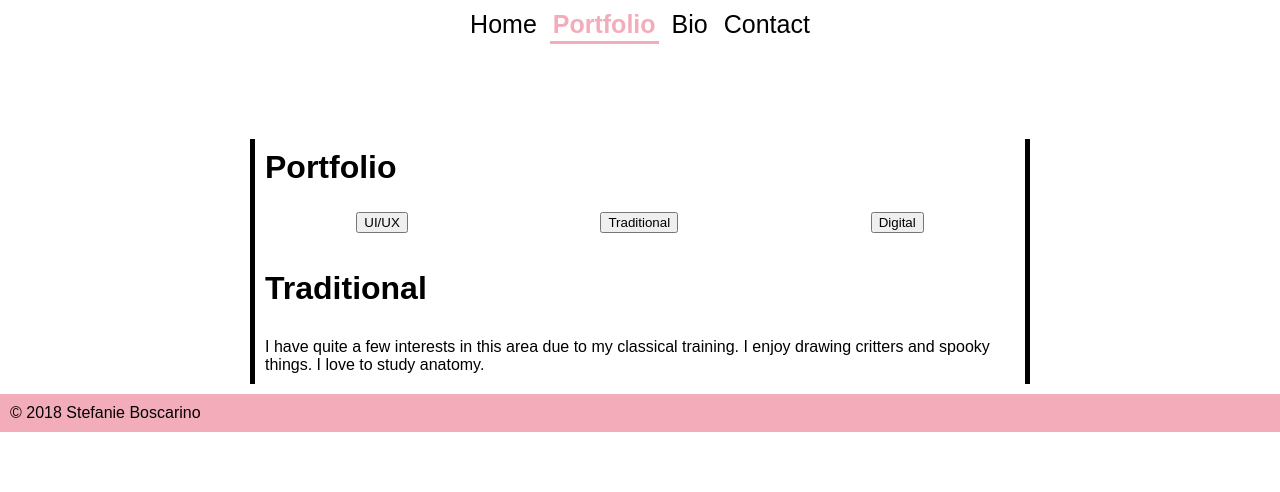
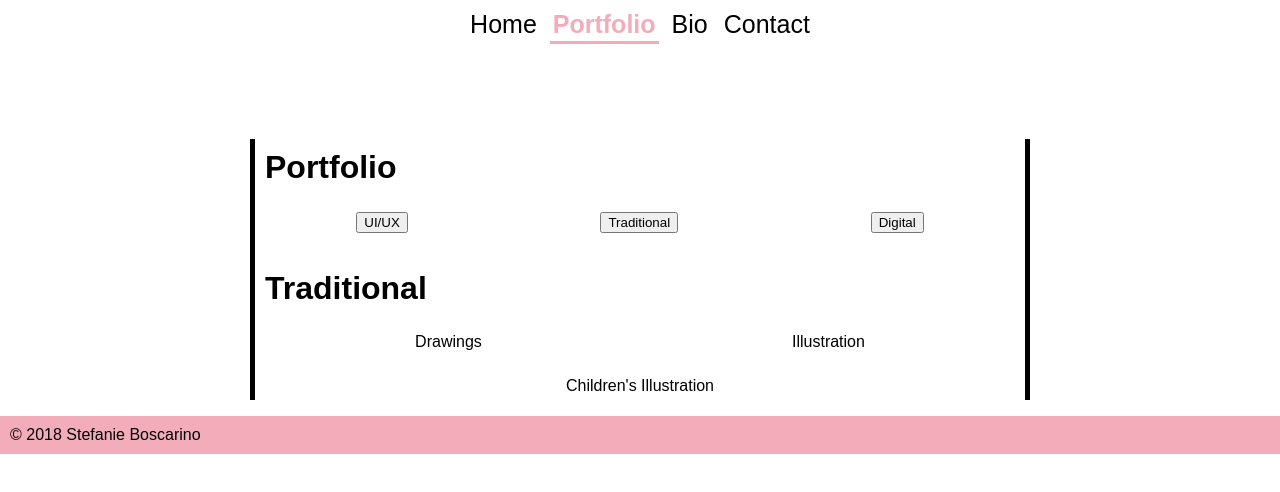
Before and after one commit to SBoscarino/art-portfolio, a React (Create React App) app: page /Portfolio in a window 1280 px wide. Both pictures are taken after a click on the button "Traditional". Shown: the top 492 px of the page. Built offline with nearby package versions, Linux system fonts and the light colour scheme.

Commit message:
nested components inside Traditional are rendering just fine. Next, add sample images to each section and style

```diff
--- a/src/components/PortfolioNav.js
+++ b/src/components/PortfolioNav.js
@@ -4,6 +4,7 @@ import NoImages from '../components/ImageSections/NoImages.js';
 import UIDesign from '../components/ImageSections/UIDesign.js';
 import Classic from '../components/ImageSections/Classic.js';
 import Digital from '../components/ImageSections/Digital.js';
+import Traditional from '../components/Traditional.js';
 
 //This component is going to be a catch-all until I can separate it into smaller sections. For now, this component will hold navigation AND the functions that will replace the contents of ImageHolder to show each section's page. Each function will show/hide a section by adding or taking away a class.
 class PortfolioNav extends Component {
@@ -58,7 +59,7 @@ class PortfolioNav extends Component {
     } if (this.state.classic === true) {
       currentView = <div>
         <h1>Traditional</h1>
-        <p>I have quite a few interests in this area due to my classical training. I enjoy drawing critters and spooky things. I love to study anatomy.</p>
+        <Traditional />
         </div>
     } if (this.state.digital === true) {
       currentView = <div>
--- a/src/components/PortfolioSecondNav.js
+++ b/src/components/PortfolioSecondNav.js
@@ -1,17 +1,17 @@
 import React, {Component} from 'react';
 
 
-// This component contains the SECOND navigation menu only accessible by clicking on "classic" in the main portfolio navigation menu
+// This component contains the SECOND navigation menu only accessible by clicking on "traditional" in the main portfolio navigation menu
 class PortfolioSecondNav extends Component {
   render(){
     return (
       <div className="flexWrapperForSecondNav">
-        <ul>
-          <li>NSFW</li>
-          <li>Watercolor</li>
-          <li>3D</li>
+        <ul className="innerWrapper">
           <li>Drawings</li>
           <li>Illustration</li>
+        </ul>
+        <ul className="innerWrapper">
+          <li>Children's Illustration</li>
         </ul>
       </div>
     )
--- /dev/null
+++ b/src/components/Traditional.js
@@ -0,0 +1,83 @@
+import React, {Component} from 'react';
+import '../styles/TraditionalNav.css';
+import PortfolioSecondNav from '../components/PortfolioSecondNav.js';
+
+class Traditional extends Component {
+  constructor(props){
+    super();
+
+    this.state = {
+      watercolor: true,
+      nsfw: false,
+      threeDee: false,
+      drawings: false,
+      illustration: false
+    }
+    this.nsfwPage = this.nsfwPage.bind(this);
+    this.watercolorPage = this.watercolorPage.bind(this);
+    this.threedeePage = this.threedeePage.bind(this);
+    this.illustrationPage = this.illustrationPage.bind(this);
+    this.drawingsPage = this.drawingsPage.bind(this);
+  }
+  nsfwPage(event){
+    this.setState({
+      watercolor: false,
+      nsfw: true,
+      threeDee: false,
+      drawings: false,
+      illustration: false
+    });
+  }
+  watercolorPage(){
+    this.setState({
+      watercolor: true,
+      nsfw: false,
+      threeDee: false,
+      drawings: false,
+      illustration: false
+    });
+  }
+  threedeePage(){
+    this.setState({
+      watercolor: false,
+      nsfw: false,
+      threeDee: true,
+      drawings: false,
+      illustration: false
+    });
+  }
+  drawingsPage(){
+    this.setState({
+      watercolor: false,
+      nsfw: false,
+      threeDee: false,
+      drawings: true,
+      illustration: false
+    });
+  }
+  illustrationPage(){
+    this.setState({
+      watercolor: false,
+      nsfw: false,
+      threeDee: false,
+      drawings: false,
+      illustration: true
+    });
+  }
+
+  render(){
+    let TraditionalView;
+    console.log(this.state)
+    return (
+      <div>
+        <section className="TradSideNav">
+          <PortfolioSecondNav />
+        </section>
+        <div className="imageHolder">
+          {TraditionalView}
+        </div>
+      </div>
+    )
+  }
+}
+export default Traditional;
--- /dev/null
+++ b/src/styles/TraditionalNav.css
@@ -0,0 +1,26 @@
+.innerWrapper {
+  text-align: center;
+  padding: 5px;
+  list-style: none;
+  display: flex;
+  flex-direction: row;
+  flex-wrap: wrap;
+}
+li {
+  flex-grow: 1;
+}
+li:hover {
+  color: #f3adba;
+  font-weight: bold;
+  border-bottom: 3px solid #f3adba;
+}
+
+li:active {
+  color: #f3adba;
+  font-weight: bold;
+  border-bottom: 3px solid #f3adba;
+}
+
+.noShow {
+  color: red;
+}
```
